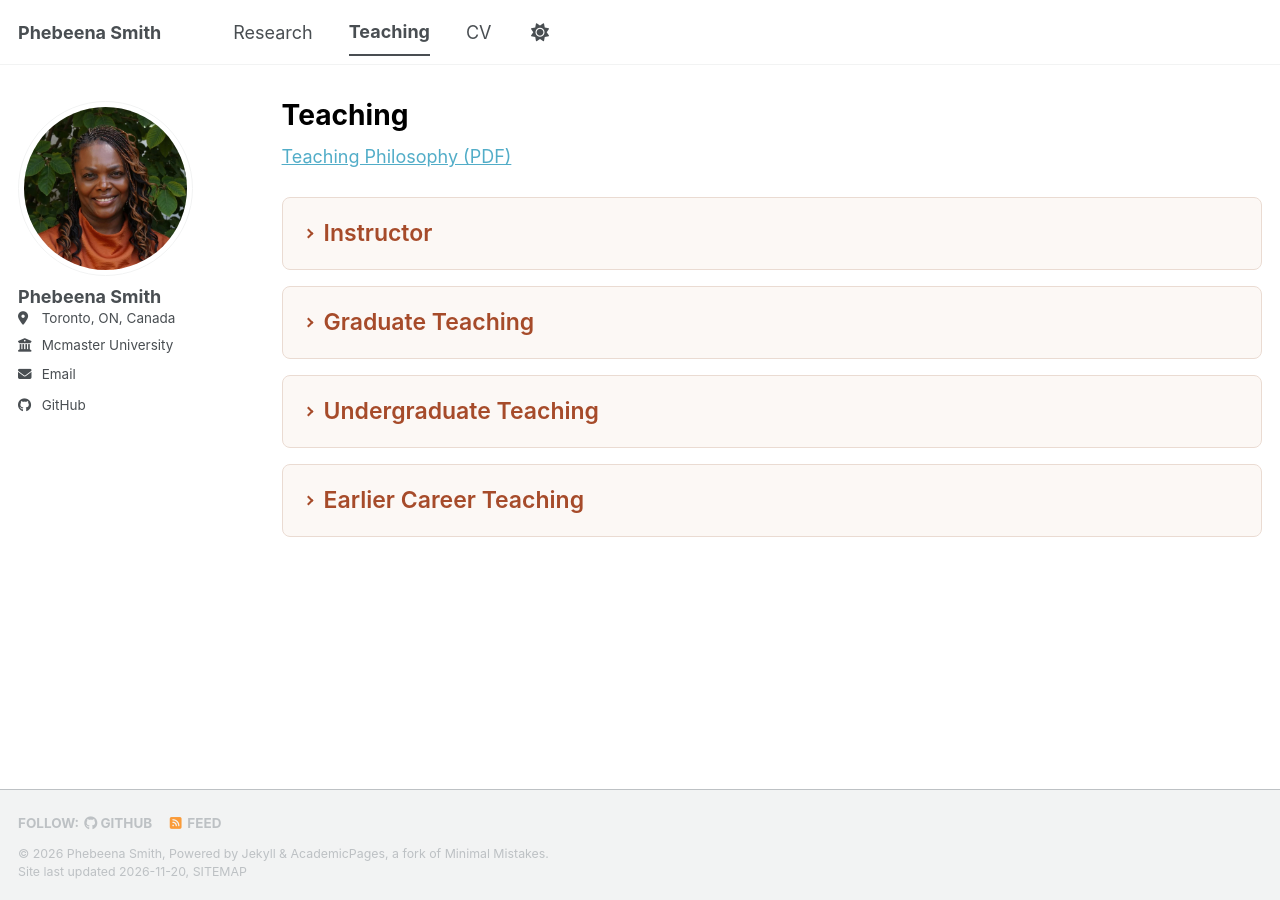
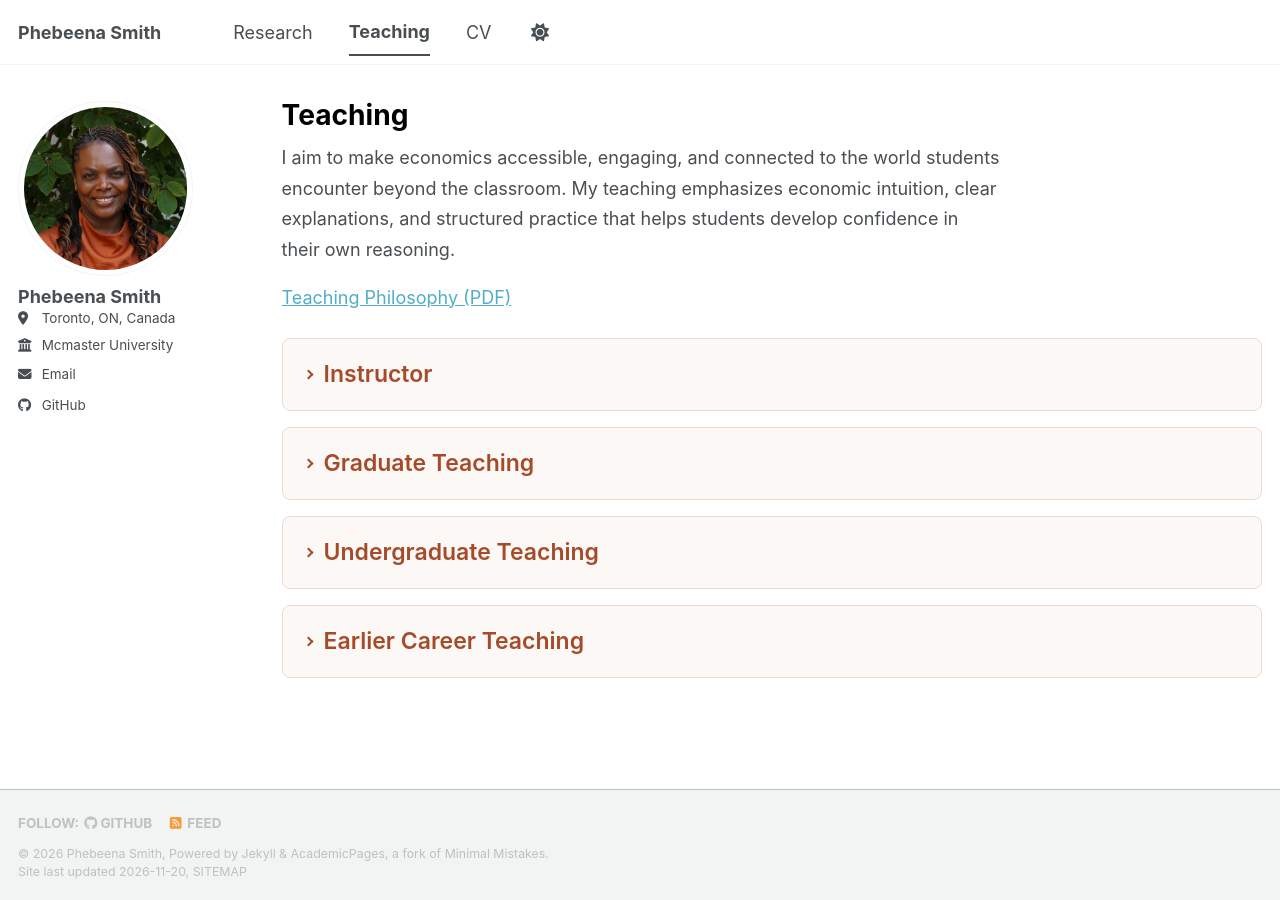
Before and after one commit to phebeenasmith/phebeenasmith.github.io, a Jekyll site: the page built from _pages/teaching.html, in a window 1280 px wide. Built offline with Jekyll 4.4.1, drawn with Linux system fonts in a browser that asks for light colours; a style sheet for code colours, icons or effects is not loaded.

Commit message:
Update teaching.html

```diff
--- a/_pages/teaching.html
+++ b/_pages/teaching.html
@@ -204,12 +204,20 @@ author_profile: true
   }
 </style>
 
-<p class="teaching-intro">
+<div class="teaching-intro">
+  <p style="max-width: 720px; margin: 0 0 1em; line-height: 1.7;">
+    I aim to make economics accessible, engaging, and connected
+    to the world students encounter beyond the classroom.
+    My teaching emphasizes economic intuition, clear explanations,
+    and structured practice that helps students develop confidence
+    in their own reasoning.
+  </p>
+
   <a class="teaching-file-link teaching-philosophy-link"
      href="{{ '/files/Teaching_Philosophy_Phebeena_Smith.pdf' | relative_url }}">
     Teaching Philosophy (PDF)
   </a>
-</p>
+</div>
 
 <details class="teaching-section">
   <summary>Instructor</summary>
```
